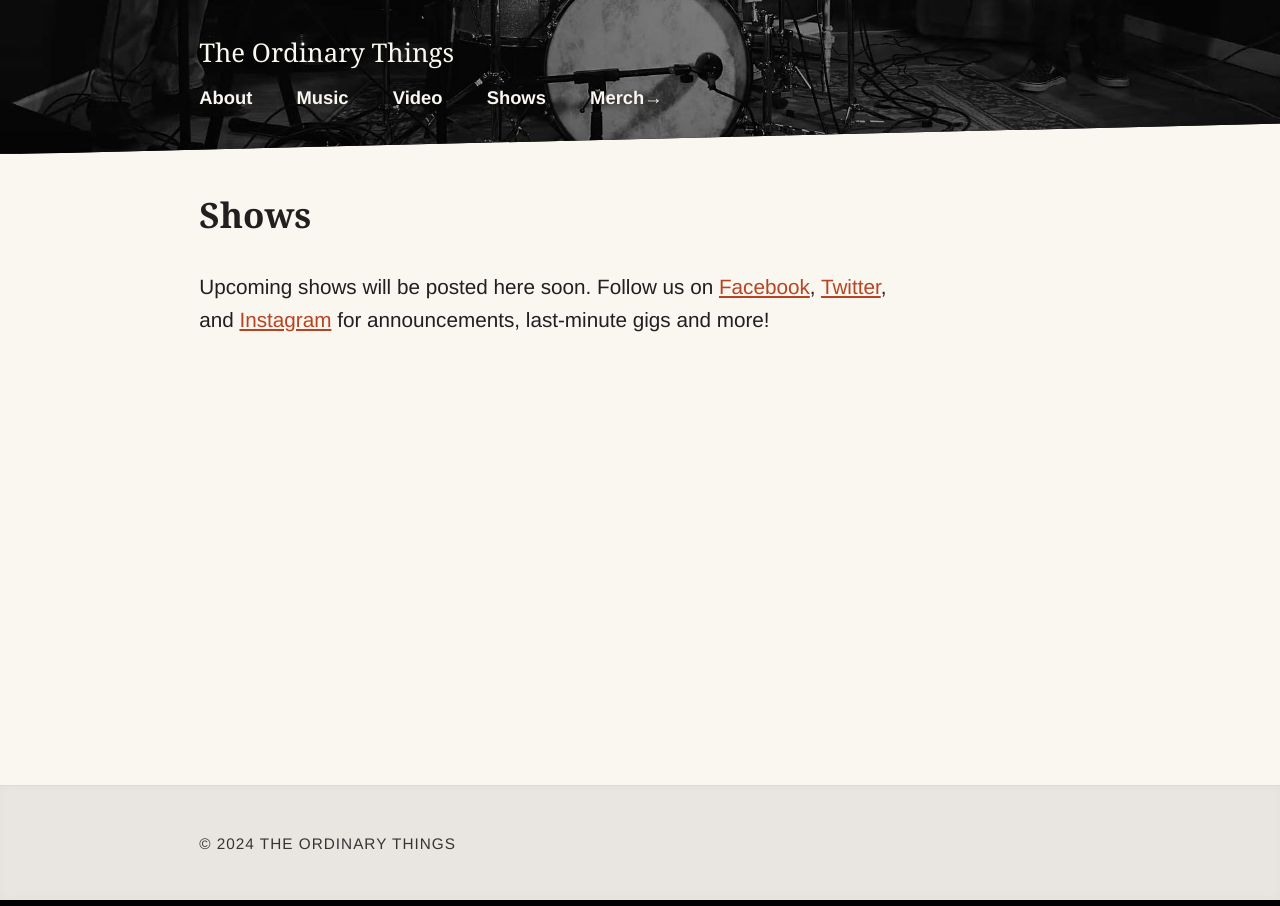
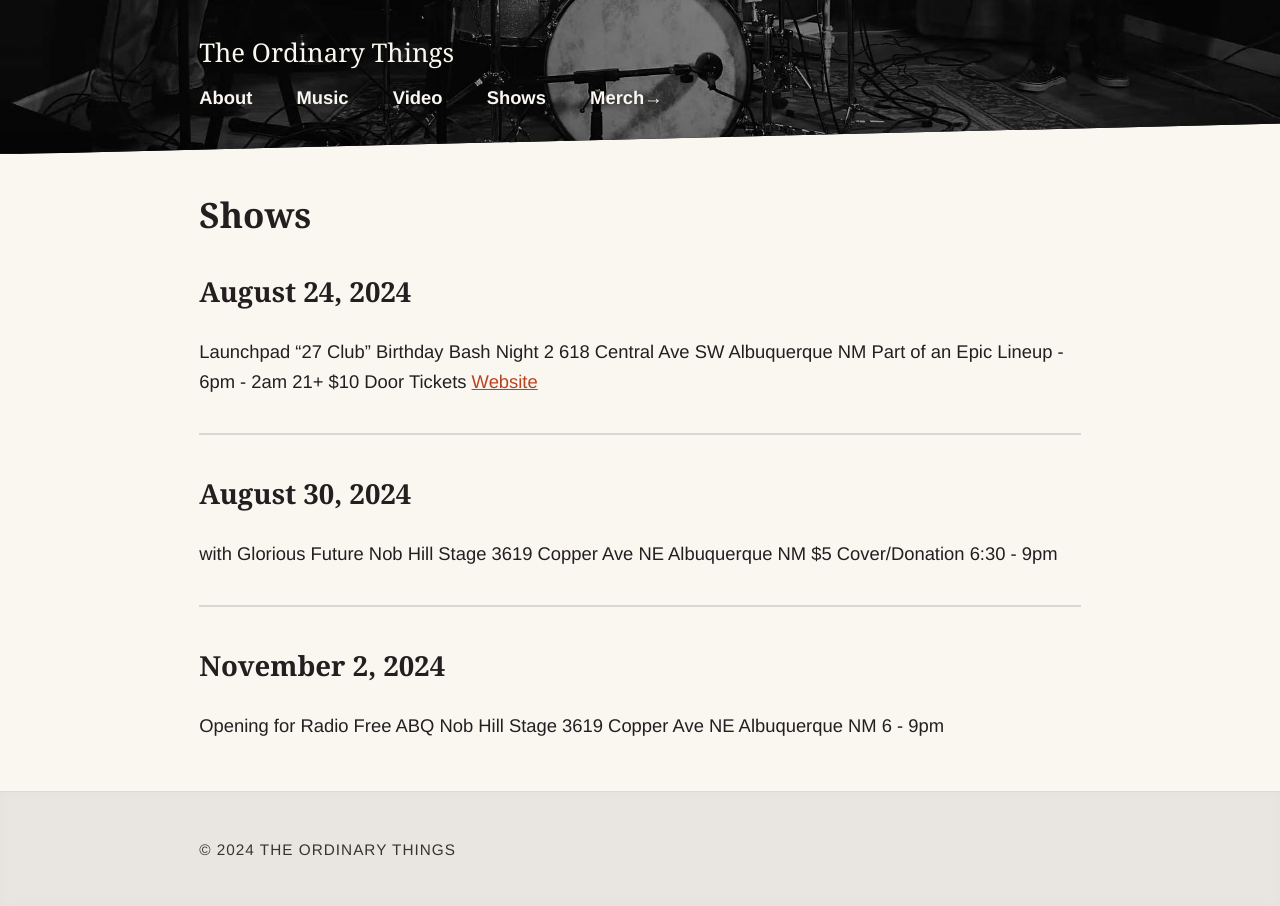
Before and after one commit to nsmsn/theordinarythings, a Jekyll site: the page built from shows.md, in a window 1280 px wide. Built offline with Jekyll 4.4.1, drawn with Linux system fonts in a browser that asks for light colours; some web fonts are replaced.

Commit message:
Updated Shows

```diff
--- a/shows.md
+++ b/shows.md
@@ -4,10 +4,29 @@ permalink: "/shows/"
 layout: page
 ---
 
-<p class="lead">
-  Upcoming shows will be posted here soon. Follow us on
-  <a href="https://www.facebook.com/TheOrdinaryThingsband/">Facebook</a>,
-  <a href="https://twitter.com/theordinarythi2?lang=en">Twitter</a>, and
-  <a href="https://www.instagram.com/ordinarythingsband18/">Instagram</a> for
-  announcements, last-minute gigs and more!
-</p>
+## August 24, 2024
+
+Launchpad "27 Club" Birthday Bash Night 2
+618 Central Ave SW Albuquerque NM
+Part of an Epic Lineup - 6pm - 2am
+21+ $10 Door Tickets
+[Website](https://launchpadrocks.com/event/435237)
+
+***
+
+## August 30, 2024
+
+with Glorious Future
+Nob Hill Stage
+3619 Copper Ave NE Albuquerque NM
+$5 Cover/Donation
+6:30 - 9pm
+
+***
+
+## November 2, 2024
+
+Opening for Radio Free ABQ
+Nob Hill Stage
+3619 Copper Ave NE Albuquerque NM
+6 - 9pm
```
